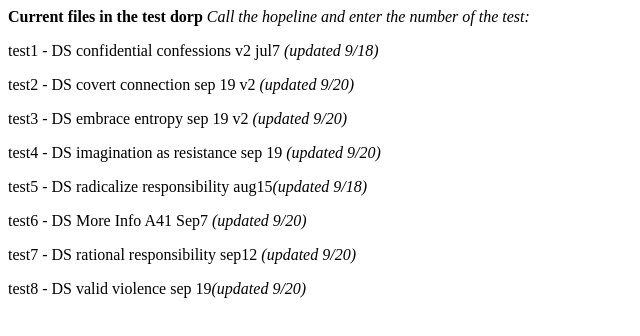
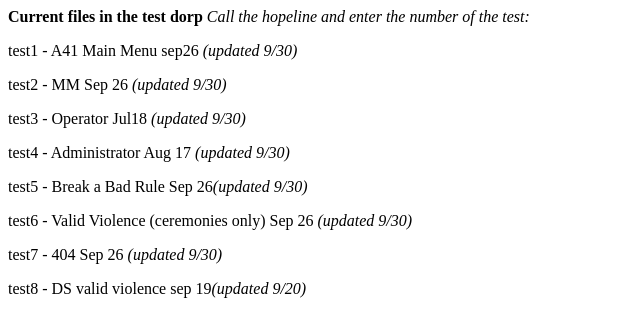
Before and after one commit to lowrywill/flux, a plain HTML site: page index.html in a window 1280 px wide. Shown: the whole page, without its empty margins (0-640 px from the left). Drawn offline with Linux system fonts and the light colour scheme.

Commit message:
Update index.html

```diff
--- a/index.html
+++ b/index.html
@@ -3,13 +3,13 @@
 <body>
   <div><b>Current files in the test dorp</b> <i>Call the hopeline and enter the number of the test:</i></div>
   <div>
-  <p>test1 - DS confidential confessions v2 jul7 <i>(updated 9/18)</i></p>
-  <p>test2 - DS covert connection sep 19 v2 <i>(updated 9/20)</i></p>
-  <p>test3 - DS embrace entropy sep 19 v2 <i>(updated 9/20)</i></p>
-  <p>test4 - DS imagination as resistance sep 19 <i>(updated 9/20)</i></p>
-  <p>test5 - DS radicalize responsibility aug15<i>(updated 9/18)</i></p>
-  <p>test6 - DS More Info A41 Sep7 <i>(updated 9/20)</i></p>
-  <p>test7 - DS rational responsibility sep12 <i>(updated 9/20)</i></p>
+  <p>test1 - A41 Main Menu sep26 <i>(updated 9/30)</i></p>
+  <p>test2 - MM Sep 26 <i>(updated 9/30)</i></p>
+  <p>test3 - Operator Jul18 <i>(updated 9/30)</i></p>
+  <p>test4 - Administrator Aug 17 <i>(updated 9/30)</i></p>
+  <p>test5 - Break a Bad Rule Sep 26<i>(updated 9/30)</i></p>
+  <p>test6 - Valid Violence (ceremonies only) Sep 26 <i>(updated 9/30)</i></p>
+  <p>test7 - 404 Sep 26 <i>(updated 9/30)</i></p>
   <p>test8 - DS valid violence sep 19<i>(updated 9/20)</i></p>
   </div>
 </body>
```
